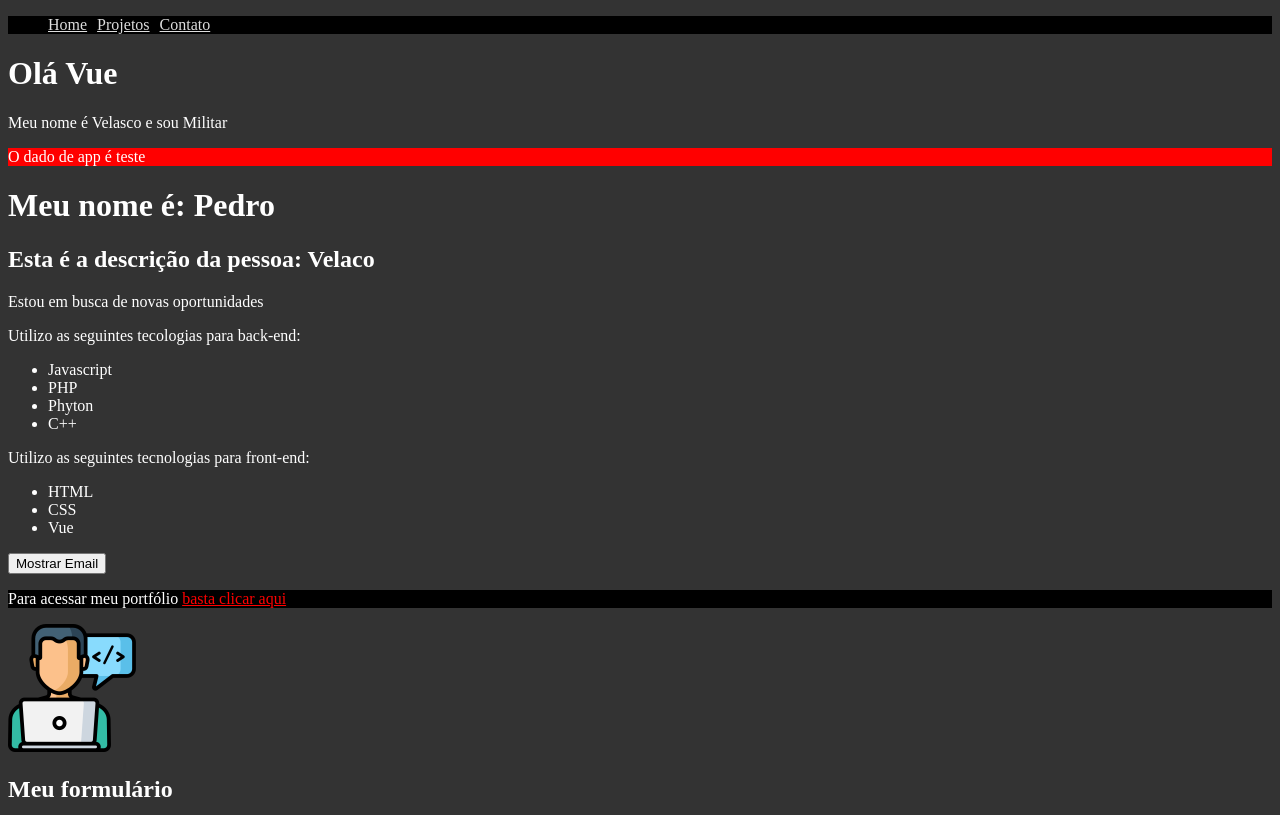
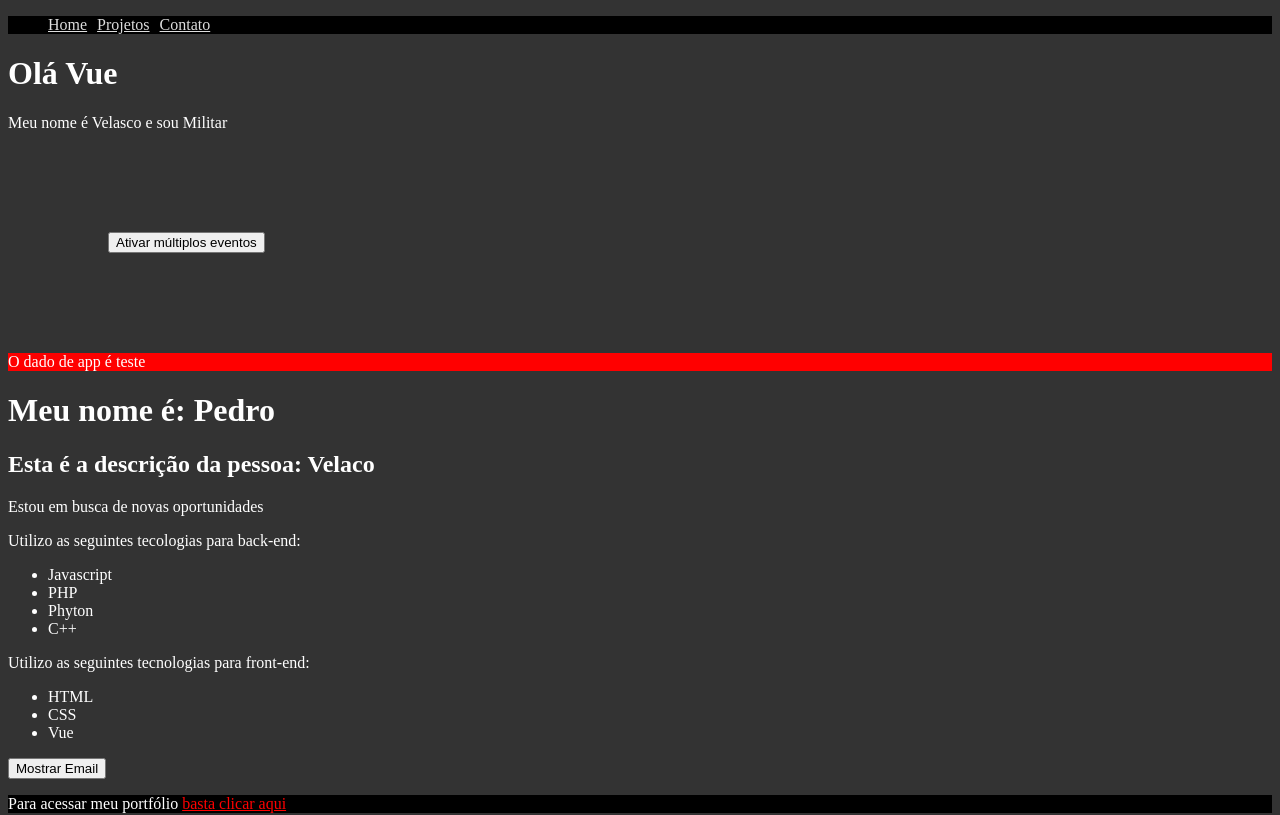
Before and after one commit to luizvelasco/CursoVue, a Vue app in the folder 02_projeto_vue/: page / in a window 1280 px wide. Shown: the top 815 px of the page. Built offline with nearby package versions, Linux system fonts and the light colour scheme.

Commit message:
multiplos eventos

```diff
--- /dev/null
+++ b/02_projeto_vue/src/components/MultiplosEventos.vue
@@ -0,0 +1,40 @@
+<template>
+    <div>
+        <button @click="primeiro(txt1, $event), segundo(txt2, $event), terceiro()">Ativar múltiplos eventos</button>
+        <p>{{ multiplos_eventos}}</p>
+    </div>
+</template>
+
+<script>
+    export default {
+        name: 'MultiplosEventos',
+        data(){
+            return {
+                multiplos_eventos: "",
+                txt1: "Primeiro Evento",
+                txt2: "Segundo Eventoooo"
+            }
+        },
+        methods: {
+            primeiro(txt, e) {
+                this.multiplos_eventos = txt;
+            },
+            segundo(txt, e) {
+                setTimeout(() => {
+                    this.multiplos_eventos = txt;
+                }, 2500);
+            },
+            terceiro(){
+                 setTimeout(() => {
+                    this.multiplos_eventos = "";
+                }, 5000);
+            }
+        }
+    }
+</script>
+
+<style scoped>
+    div {
+        margin: 100px;
+    }
+</style>
--- a/02_projeto_vue/src/components/PrimeiroComponente.vue
+++ b/02_projeto_vue/src/components/PrimeiroComponente.vue
@@ -2,12 +2,17 @@
     <div>
         <h1>Olá Vue</h1>
         <p>Meu nome é {{ nome }} e sou {{ profissao }}</p>
+        <MultiplosEventos />
     </div>
 </template>
 
 <script>
+    import MultiplosEventos from './MultiplosEventos.vue';
     export default {
         name: 'PrimeiroComponente',
+        components: {
+            MultiplosEventos
+        },
         data() {
             return {
                 nome: "Velasco",
```
